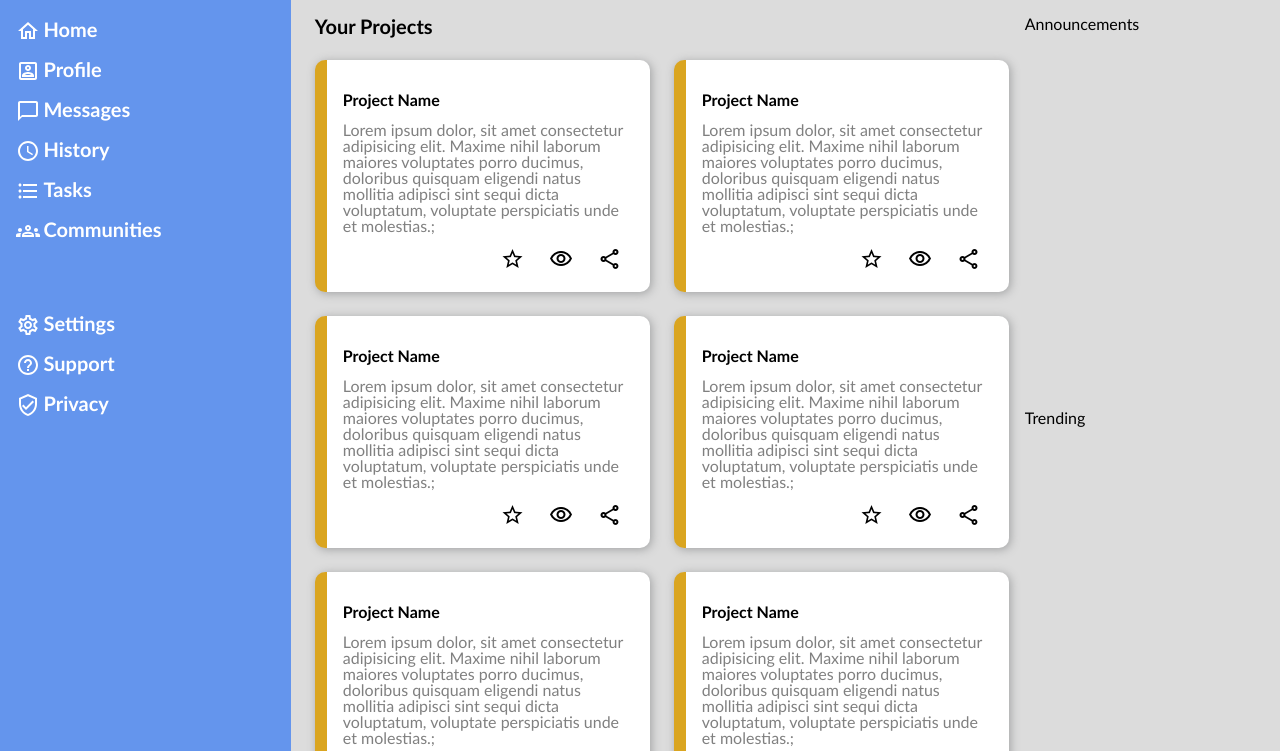
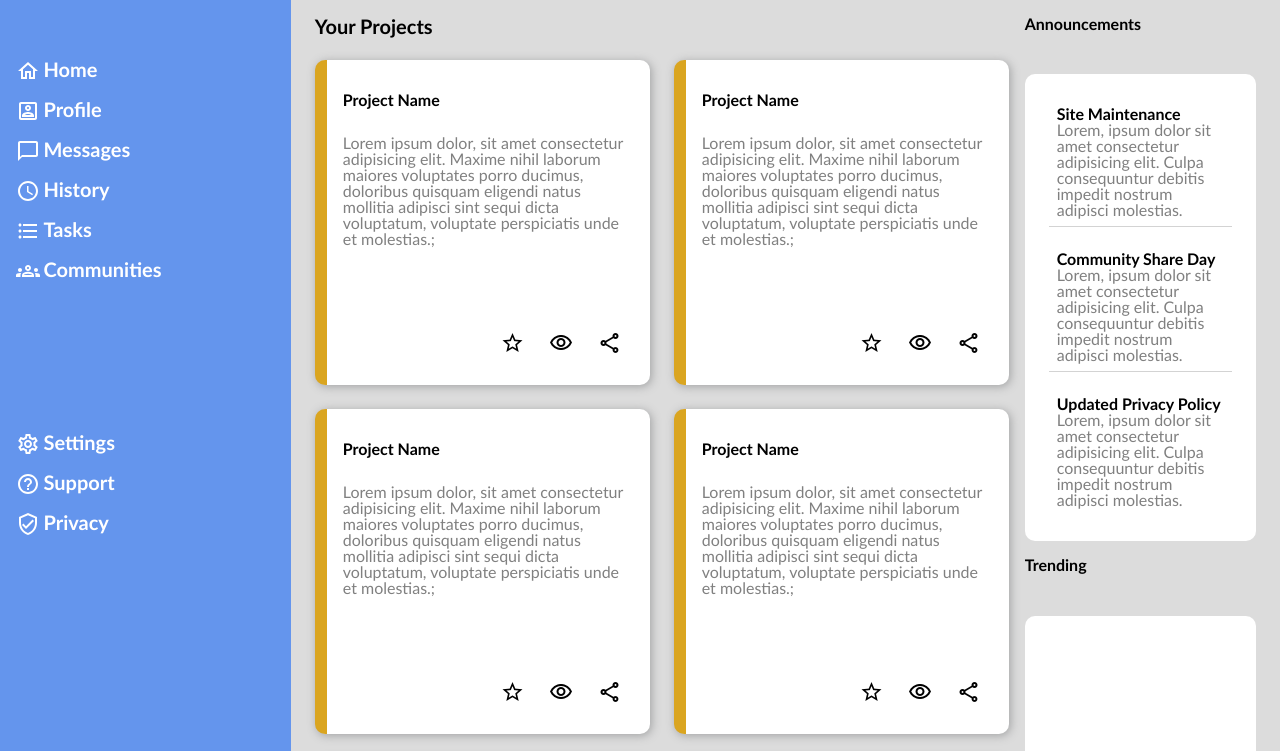
Before and after one commit to caseyrunn/grid, a plain HTML site: page index.html in a window 1280 px wide. Shown: the part 144-895 px from the top of the page. Drawn offline with Linux system fonts and the light colour scheme.

Commit message:
Layout and style announcement and trending section

```diff
--- a/index.html
+++ b/index.html
@@ -147,8 +147,30 @@
         </div>
 
         <div class="main-content-sidebar">
-            <div class="announcements">Announcements</div>
-            <div class="trending">Trending</div>
+            <div class="announcements">
+                <h4>Announcements</h4>
+                <div class="announcements-card">
+                    <div class="underline">
+                        <h3>Site Maintenance</h3>
+                        <p>Lorem, ipsum dolor sit amet consectetur adipisicing elit. Culpa consequuntur debitis impedit nostrum adipisci molestias.</p>
+                    </div>
+                    <div class="underline">
+                        <h3>Community Share Day</h3>
+                        <p>Lorem, ipsum dolor sit amet consectetur adipisicing elit. Culpa consequuntur debitis impedit nostrum adipisci molestias.</p>
+                    </div>
+                    <div>
+                        <h3>Updated Privacy Policy</h3>
+                        <p>Lorem, ipsum dolor sit amet consectetur adipisicing elit. Culpa consequuntur debitis impedit nostrum adipisci molestias.</p>
+                    </div>
+                </div>
+            </div>
+
+            <div class="trending">
+                <h4>Trending</h4>
+                <div class="trending-card">
+
+                </div>
+            </div>
         </div>
     </div>
 </body>
--- a/styles.css
+++ b/styles.css
@@ -150,7 +150,7 @@ body {
 .main-content-sidebar {
 	display: grid;
 	grid-template-rows: 1fr 1fr;
-
+	gap: 1rem;
 }
 
 
@@ -260,3 +260,38 @@ h4{
 .project-card p{
 	color: gray;
 }
+
+.announcements, .trending{
+	display: grid;
+	grid-template-rows: 1fr 8fr;
+}
+
+.announcements-card, .trending-card{
+	padding: 1rem;
+	background-color: white;
+	display: grid;
+	border-radius: 10px;
+}
+
+.announcements-card{
+	grid-template-rows: repeat(3, 1fr);
+}
+
+.announcements-card h3{
+	font-weight: 700;
+}
+
+.announcements-card p{
+	color: gray;
+}
+
+.underline {
+	border-bottom: solid lightgray 1px;
+
+}
+
+.announcements-card div,
+.trending-card div{
+	margin: .5rem;
+	padding: .5rem;
+}
```
